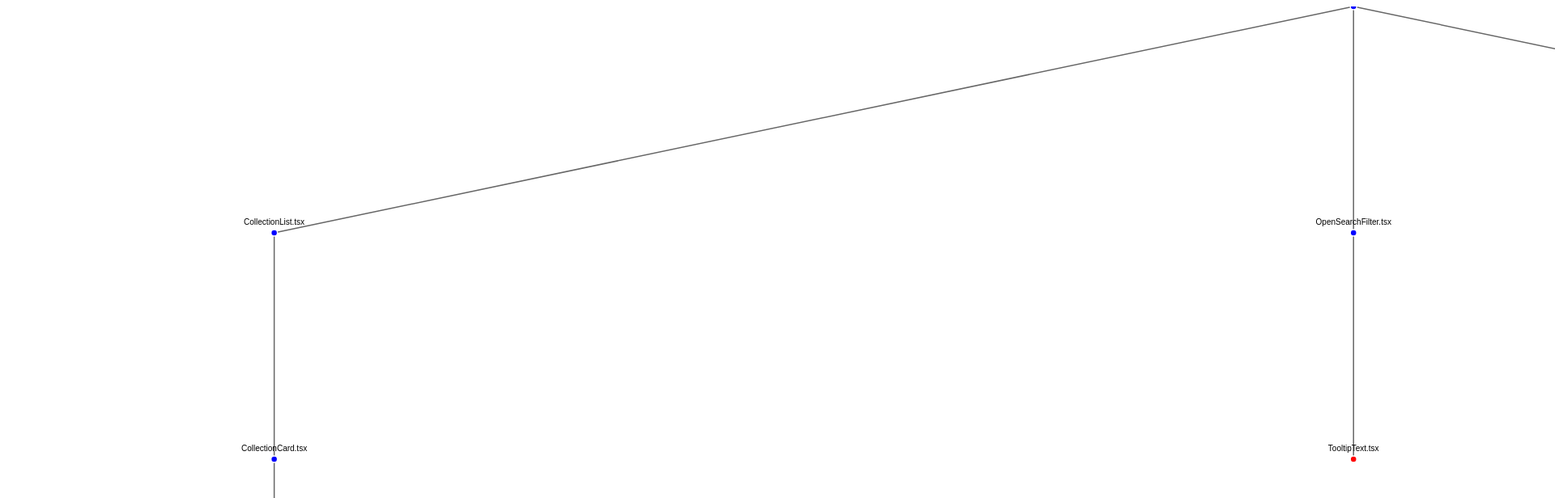
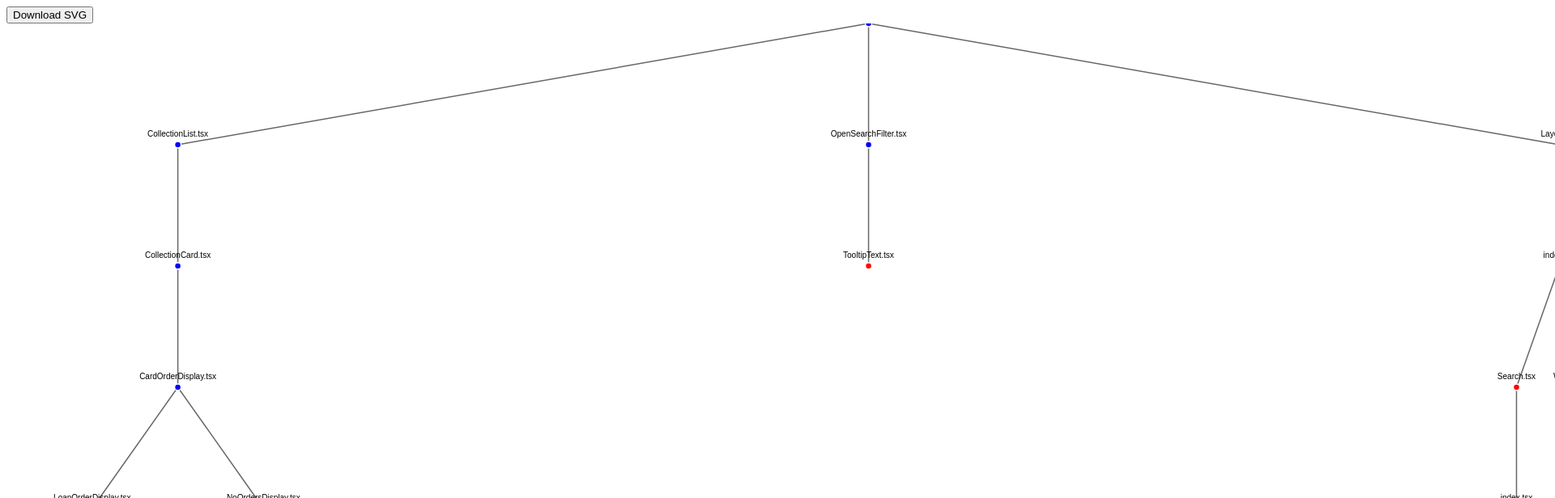
Before and after one commit to DavidKalina/ts-compiler-scripts, a website: page index.html in a window 1280 px wide. Shown: the top 616 px of the page at 81% size, 1920 px wide, since content can reach past the window. Drawn offline with nearby package versions, Linux system fonts and the light colour scheme.

Commit message:
feat: ability to download SVG

```diff
--- a/index.html
+++ b/index.html
@@ -24,7 +24,9 @@
     </style>
   </head>
   <body>
-    <div id="tree-container"></div>
+    <div id="tree-container">
+      <button id="download">Download SVG</button>
+    </div>
 
     <script>
       const path = {
@@ -35,10 +37,19 @@
       };
 
       // Load the JSON data
+      // Define the dimensions of your visualization
       d3.json("bootstrapComponentsHierarchy.json").then((data) => {
-        // Define the dimensions of your visualization
-        const width = 5000;
-        const height = 3000;
+        // Create a hierarchical layout
+        const root = d3.hierarchy(data);
+
+        // Compute the total number of nodes
+        const totalNodes = root.descendants().length;
+
+        // Scale the size based on the number of nodes
+        const widthPerNode = 50;
+        const heightPerNode = 25;
+        const width = totalNodes * widthPerNode;
+        const height = totalNodes * heightPerNode;
 
         // Create an SVG container
         const svg = d3
@@ -47,9 +58,7 @@
           .attr("width", width)
           .attr("height", height);
 
-        // Create a hierarchical layout
-        const root = d3.hierarchy(data);
-        const treeLayout = d3.tree().size([width, height - 200]);
+        const treeLayout = d3.tree().size([width - 200, height - 200]);
         treeLayout(root);
 
         // Draw links (lines connecting nodes)
@@ -84,6 +93,17 @@
           .attr("text-anchor", "middle")
           .text((d) => path.basename(d.data.name));
       });
+
+      document.getElementById("download").addEventListener("click", function () {
+        var svgString = new XMLSerializer().serializeToString(document.querySelector("svg"));
+        var blob = new Blob([svgString], { type: "image/svg+xml" });
+        var url = URL.createObjectURL(blob);
+
+        var a = document.createElement("a");
+        a.href = url;
+        a.download = `tree.svg`;
+        a.click();
+      });
     </script>
   </body>
 </html>
```
